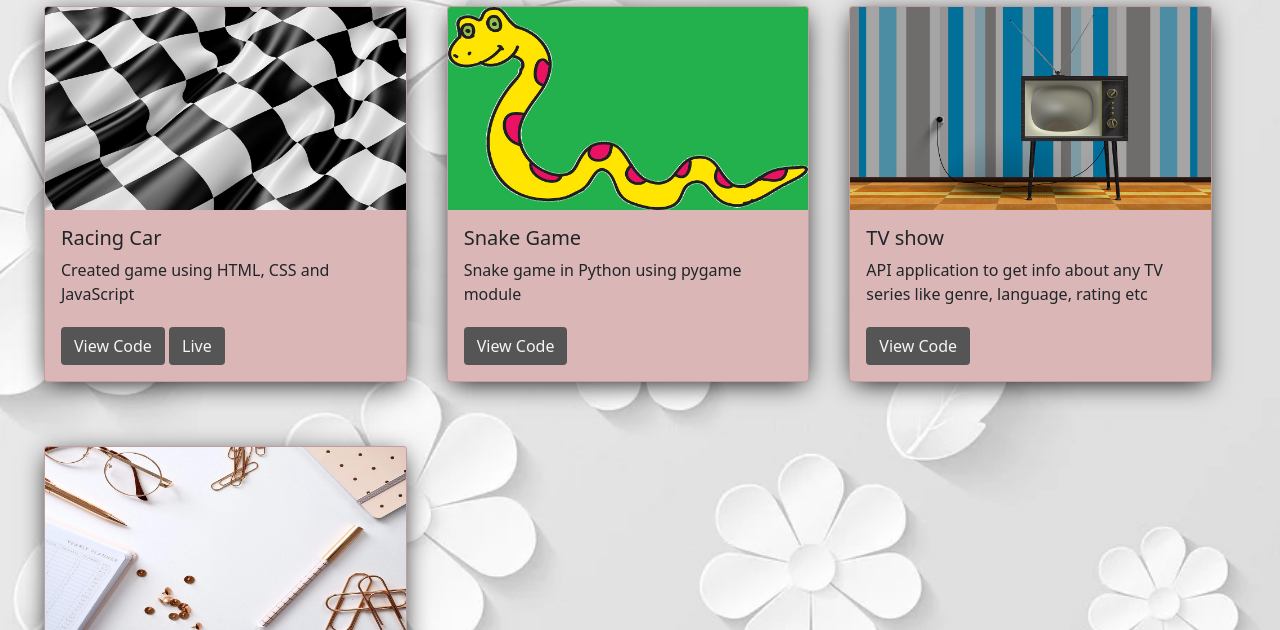
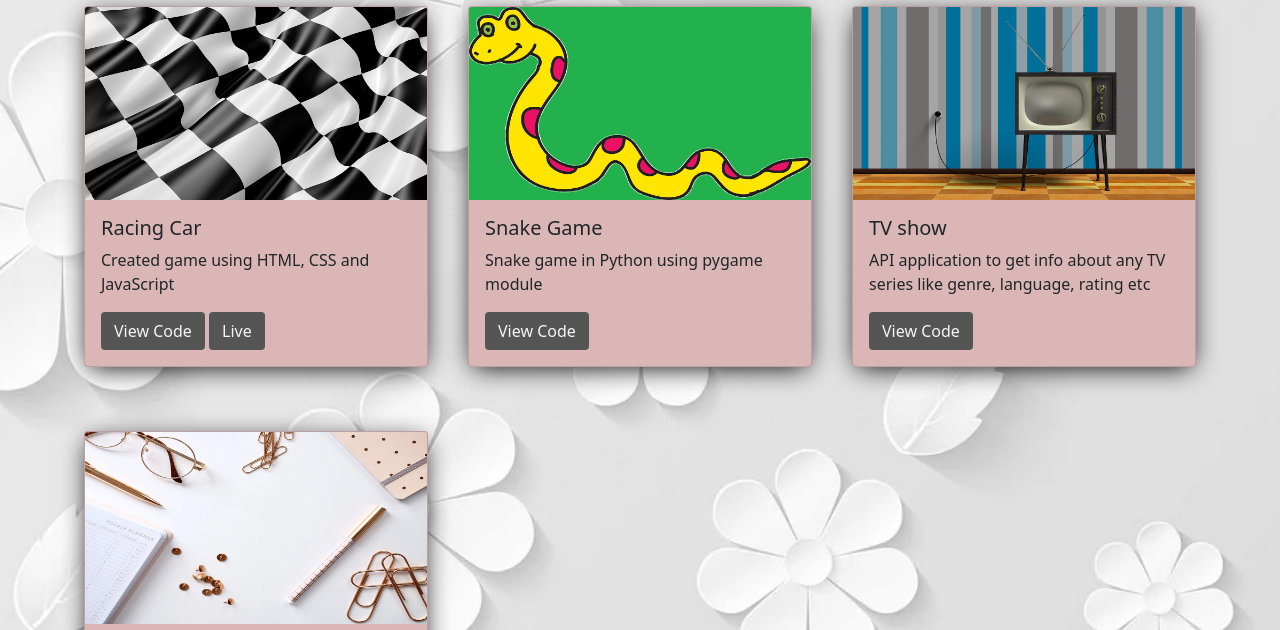
Before and after one commit to PyCamp430/myportfolio, a plain HTML site: page index.html in a window 1280 px wide. Shown: the part 750-1380 px from the top of the page. Drawn offline with nearby package versions, Linux system fonts and the light colour scheme.

Commit message:
second commit

```diff
--- a/index.html
+++ b/index.html
@@ -31,8 +31,8 @@
             <p class="headtext"><b>Skills: </b>Python, C++, HTML5, CSS3, Bootstrap, JavaScript, React, Node.js, Express.js</p>
         </header>
         <h2 class="container-fluid"><b id="projects">My Projects</b></h2>
-        <div class="container-fluid">
-            <div class="container-fluid row row-cols-1 row-cols-md-3 g-4">
+        <div class="container-fluid allcards">
+            <div class="row row-cols-1 row-cols-md-3 g-4">
                 <div class="col">
                     <div class="card h-100 cardone">
                         <img src="images/race.jpg" class="card-img-top">
--- a/style.css
+++ b/style.css
@@ -34,6 +34,10 @@ h2 {
     color: sienna; font-family:'Times New Roman', Times, serif; text-align: center;
 }
 
+.allcards {
+    width: 90%;
+}
+
 .col {
     padding: 20px;
 }
@@ -47,7 +51,7 @@ img:hover {
 }
 
 .cardone {
-    box-shadow: 0px 5px 25px -5px black; background-color: rgb(218, 182, 182)
+    box-shadow: 0px 5px 25px -5px black; background-color: rgb(218, 182, 182); transition: 0.3s;
 }
 
 .cardone .btn {
@@ -56,10 +60,6 @@ img:hover {
 
 .cardone .btn:hover {
     background-color: black;
-}
-
-.btn {
-    margin-top: 5px;
 }
 
 .btn:focus {
```
